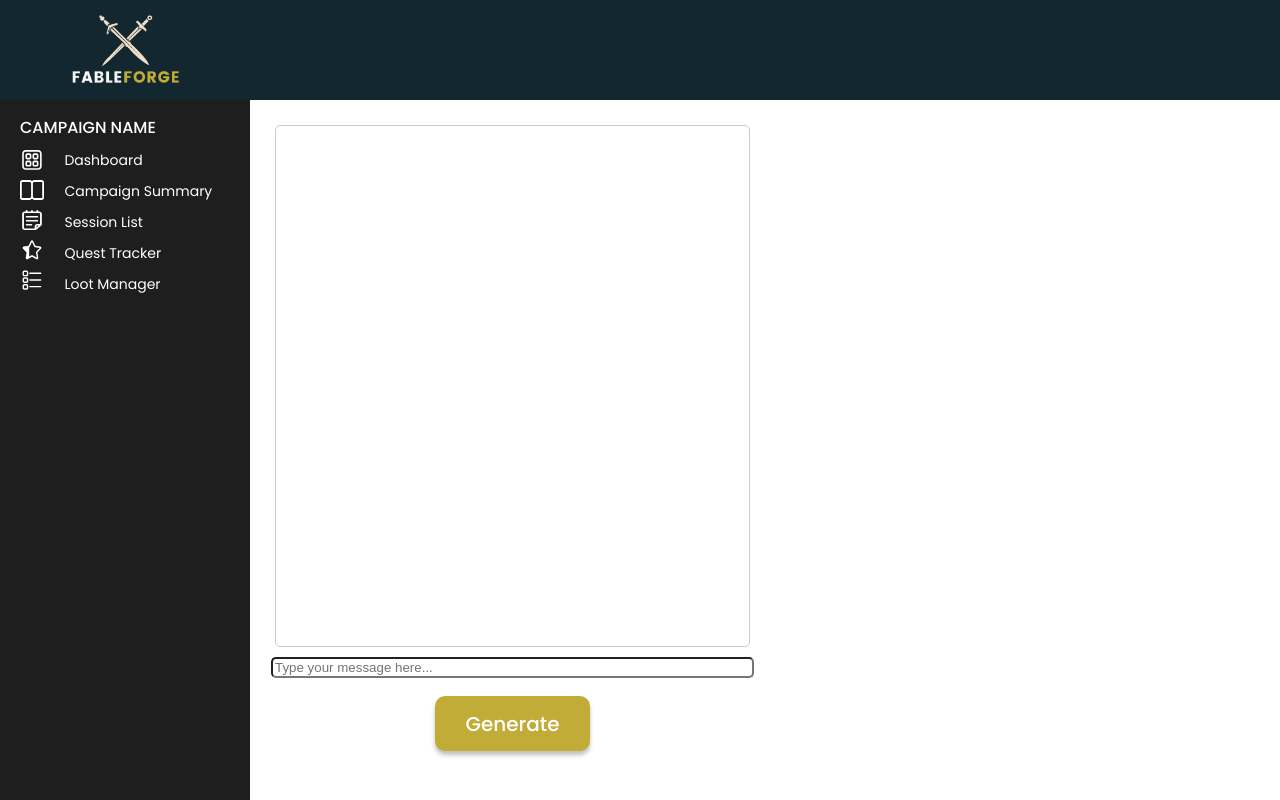
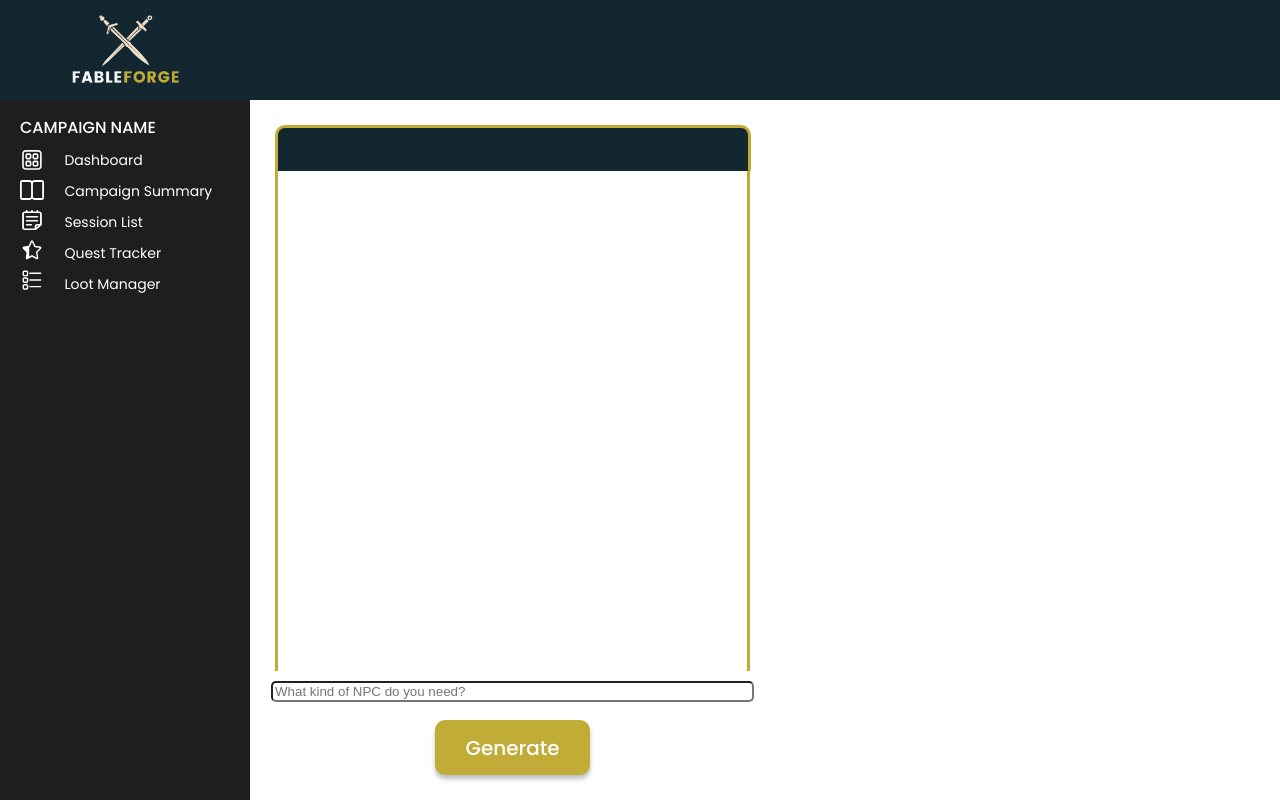
Before and after one commit to alliebourden/fableforge, a React (Vite) app: page / in a window 1280 px wide. Built offline with nearby package versions, Linux system fonts and the light colour scheme.

Commit message:
style - basic stlying for npc generator

```diff
--- a/src/App.css
+++ b/src/App.css
@@ -830,14 +830,28 @@ dialog {
   margin-top: 125px;
 }
 
+.chat-container-top {
+  text-transform: uppercase;
+  display: flex;
+  align-items: center;
+  width: 470px;
+  height: 43px;
+  border-radius: 10px 10px 0px 0px;
+  border-top: 3px solid #c2ac38;
+  border-right: 3px solid #c2ac38;
+  border-left: 3px solid #c2ac38;
+  background: #132730;
+  color: #ffffff;
+  justify-content: space-between;
+}
+
 .chat-history {
   display: flex;
   flex-direction: column;
   height: 500px;
   overflow-y: auto;
-  padding: 10px;
-  border: 1px solid #ccc;
-  border-radius: 5px;
+  border-right: 3px solid #c2ac38;
+  border-left: 3px solid #c2ac38;
   margin-bottom: 10px;
 }
 
--- a/src/pages/Dashboard.jsx
+++ b/src/pages/Dashboard.jsx
@@ -55,6 +55,7 @@ export default function Dashboard() {
   return (
     <div>
       <div className="chat-container">
+        <div className="chat-container-top"></div>
         <div className="chat-history" ref={chatHistoryRef}>
           {chatHistory.map((message, index) => (
             <div key={index} className={`chat-message ${message.role}`}>
@@ -71,7 +72,7 @@ export default function Dashboard() {
             type="text"
             value={userInput}
             onChange={handleUserInput}
-            placeholder="Type your message here..."
+            placeholder="What kind of NPC do you need?"
           />
           <button onClick={handleGenerateNPC} className="add-new-btn">
             Generate
```
